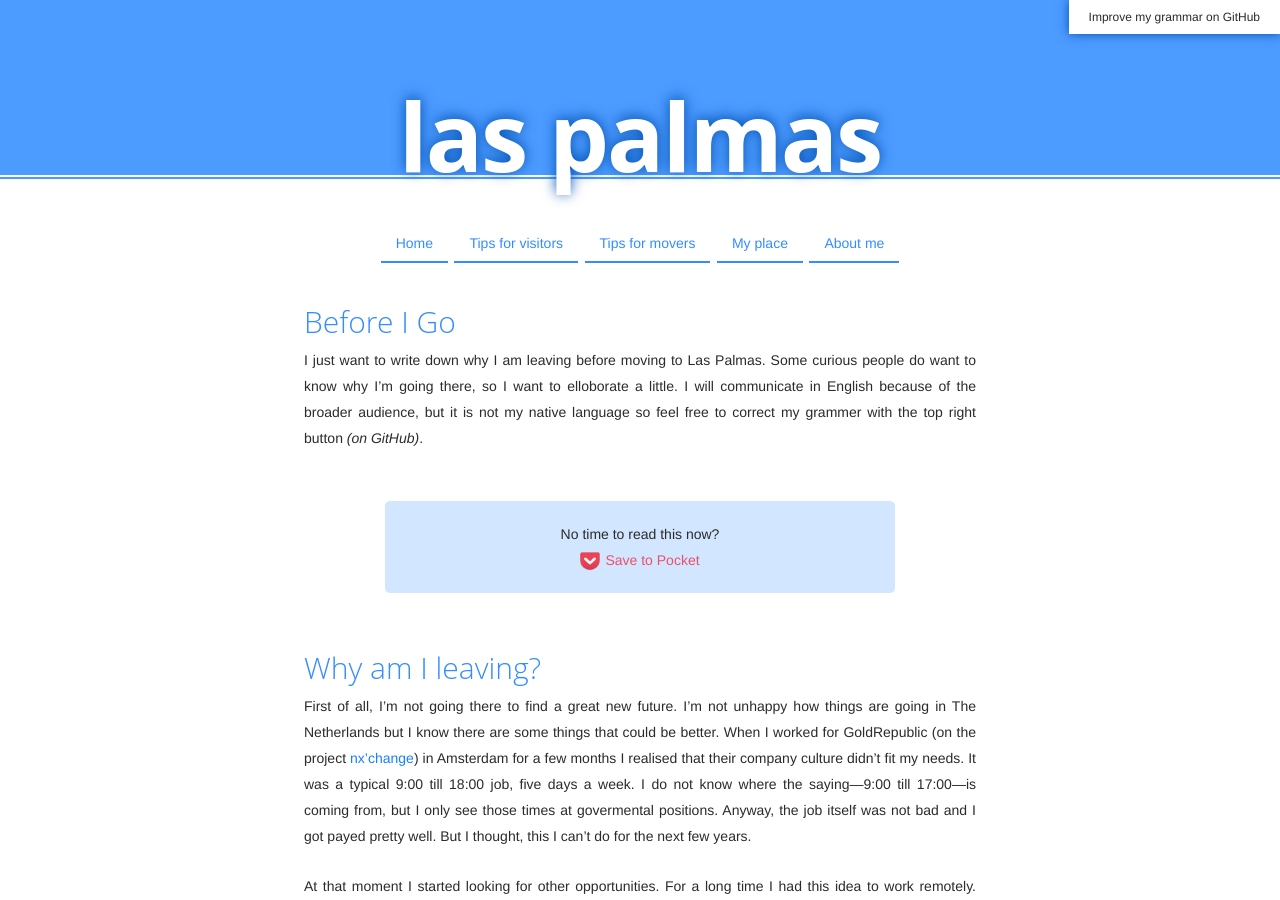
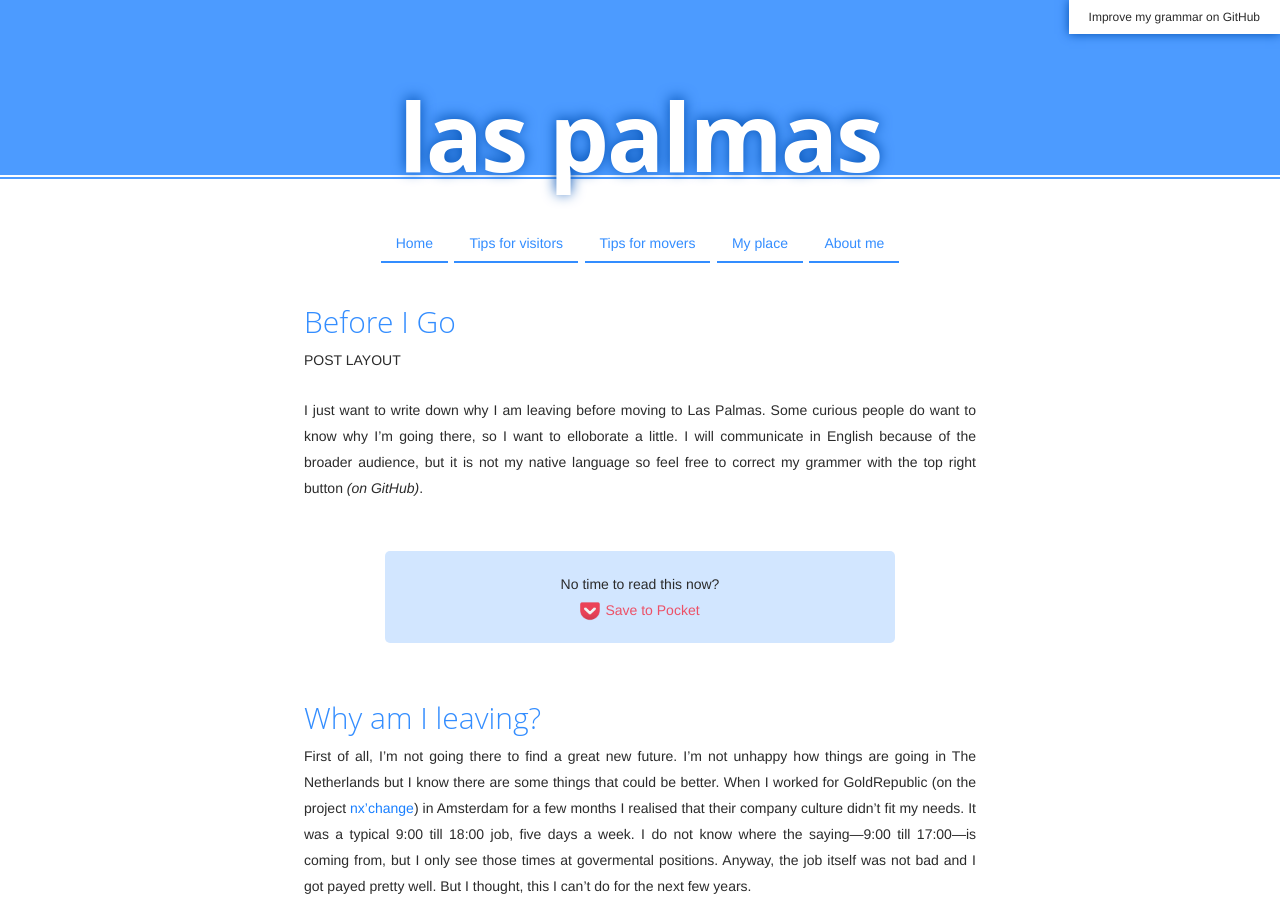
Before and after one commit to adriaandotcom/laspalmas.adriaan.io, a Jekyll site: the page built from _posts/2016-03-15-before-i-go.md, in a window 1280 px wide and 900 px high. Built offline with Jekyll 4.4.1, drawn with Linux system fonts in a browser that asks for light colours; emoji names are drawn with the system emoji font.

Commit message:
Update post.html

```diff
--- a/_layouts/post.html
+++ b/_layouts/post.html
@@ -2,6 +2,6 @@
 layout: base
 ---
 
+<p>POST LAYOUT</p>
+
 {{ content }}
-
-<p>Test Page Content</p>
```
